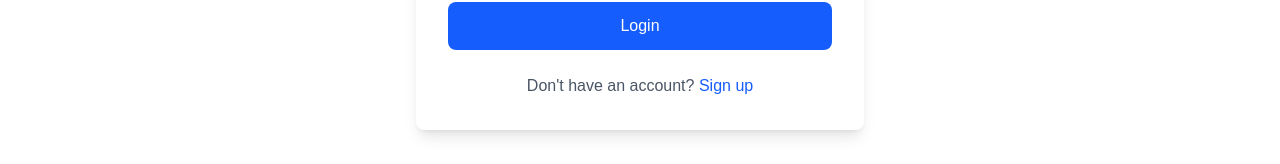
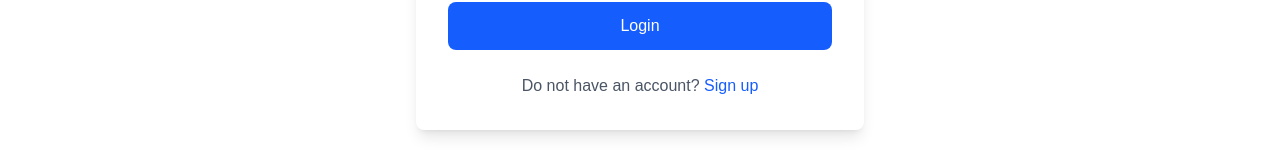
Before and after one commit to SakshamGarg16/reactjs-sample-0225, a Next.js app: page /login in a window 1280 px wide. Shown: the part 460-624 px from the top of the page. Built offline with nearby package versions, Linux system fonts and the light colour scheme; no server answers.

Commit message:
fixed build error

```diff
--- a/src/app/login/page.tsx
+++ b/src/app/login/page.tsx
@@ -124,7 +124,7 @@ export default function LoginPage() {
         </form>
 
         <p className="text-center mt-6 text-gray-600">
-          Don't have an account?{' '}
+          Do not have an account?{' '}
           <Link
             href="/signup"
             className="text-blue-600 hover:text-blue-800 hover:underline font-medium cursor-pointer transition-all duration-200"
```
